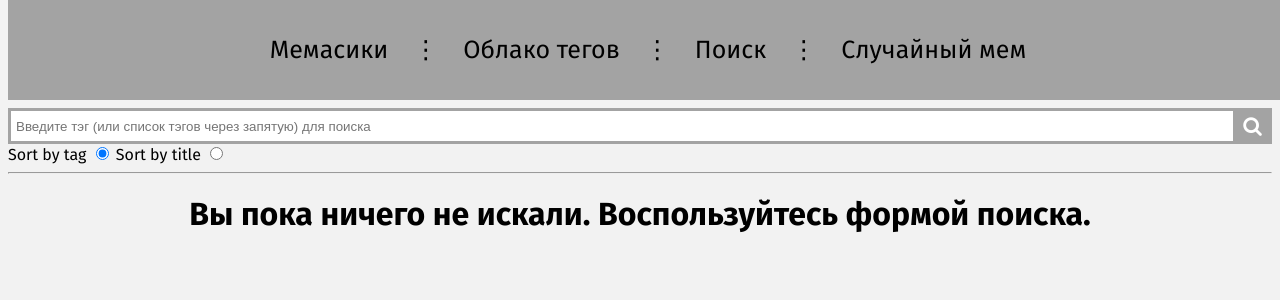
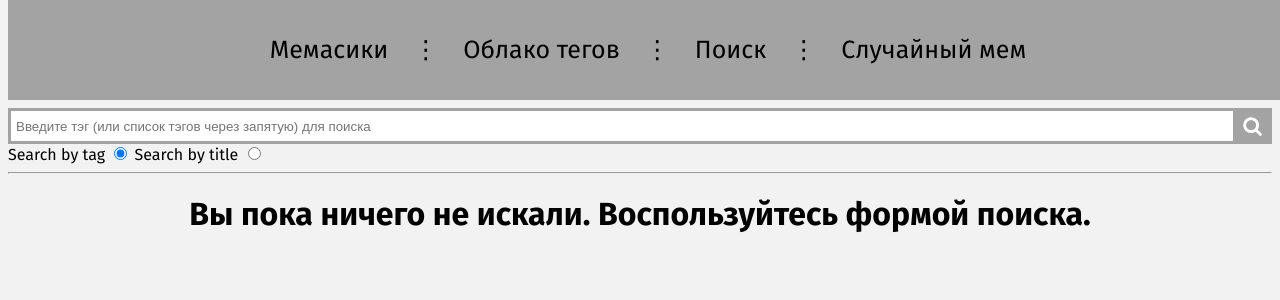
Before and after one commit to velgi/mem_base, a Django app: template memeses/templates/search_results.html in a window 1280 px wide. Shown: the top 300 px of the page. Run offline with Django 3.2, Linux system fonts and the light colour scheme; the template is opened without the code that fills it, so the values that code supplies are empty; some libraries are stand-ins or nearby versions.

Commit message:
restoring

```diff
--- a/memeses/static/css/styles.css
+++ b/memeses/static/css/styles.css
@@ -51,7 +51,7 @@
 
 
 .tag-line {
-  margin-bottom: 20px;
+  line-height: 2.5;
   margin-top: 20px;
 }
 
--- a/memeses/templates/search_results.html
+++ b/memeses/templates/search_results.html
@@ -13,9 +13,9 @@
             </button>
           </div>
           <div style="search-type">
-            <label for="by_tag">Sort by tag</label>
+            <label for="by_tag">Search by tag</label>
             <input type="radio" name="search_type" id="by_tag" value='tag' checked>
-            <label for="by_title">Sort by title</label>
+            <label for="by_title">Search by title</label>
             <input type="radio" name="search_type" id="by_title" value='title'>
           </div>
        </form>
@@ -33,9 +33,9 @@
             </button>
           </div>
           <div style="search-type">
-            <label for="by_tag">Sort by tag</label>
+            <label for="by_tag">Search by tag</label>
             <input type="radio" name="search_type" id="by_tag" value='tag'>
-            <label for="by_title">Sort by title</label>
+            <label for="by_title">Search by title</label>
             <input type="radio" name="search_type" id="by_title" value='title' checked>
           </div>
        </form>
@@ -139,9 +139,9 @@
             </button>
           </div>
           <div style="search-type">
-            <label for="by_tag">Sort by tag</label>
+            <label for="by_tag">Search by tag</label>
             <input type="radio" name="search_type" id="by_tag" value='tag' checked>
-            <label for="by_title">Sort by title</label>
+            <label for="by_title">Search by title</label>
             <input type="radio" name="search_type" id="by_title" value='title'>
           </div>
        </form>
--- a/memeses/templates/tags_list.html
+++ b/memeses/templates/tags_list.html
@@ -4,9 +4,11 @@
     <h1>Облако тэгов</h1>
     {% if tags_list %}
       <div class=block-memes>
+        <div class=tag-line>
       {% for tag in tags_list %}
         <a href="{% url 'search_results' %}?q={{ tag }}&search_type=tag" class="tag-inline">#{{ tag }}</a>
       {% endfor %}
+        </div>
       </div>
     {% else %}
       <p>В базе нет ни одного тэга</p>
```
Also changed, not shown: memeses/templates/random_memes_detail.html (added, +13 -0 lines), memeses/views.py (+1 -11 lines), db.sqlite3, memeses/migrations/0006_auto_20200403_0018.py (added), 1 other file.
